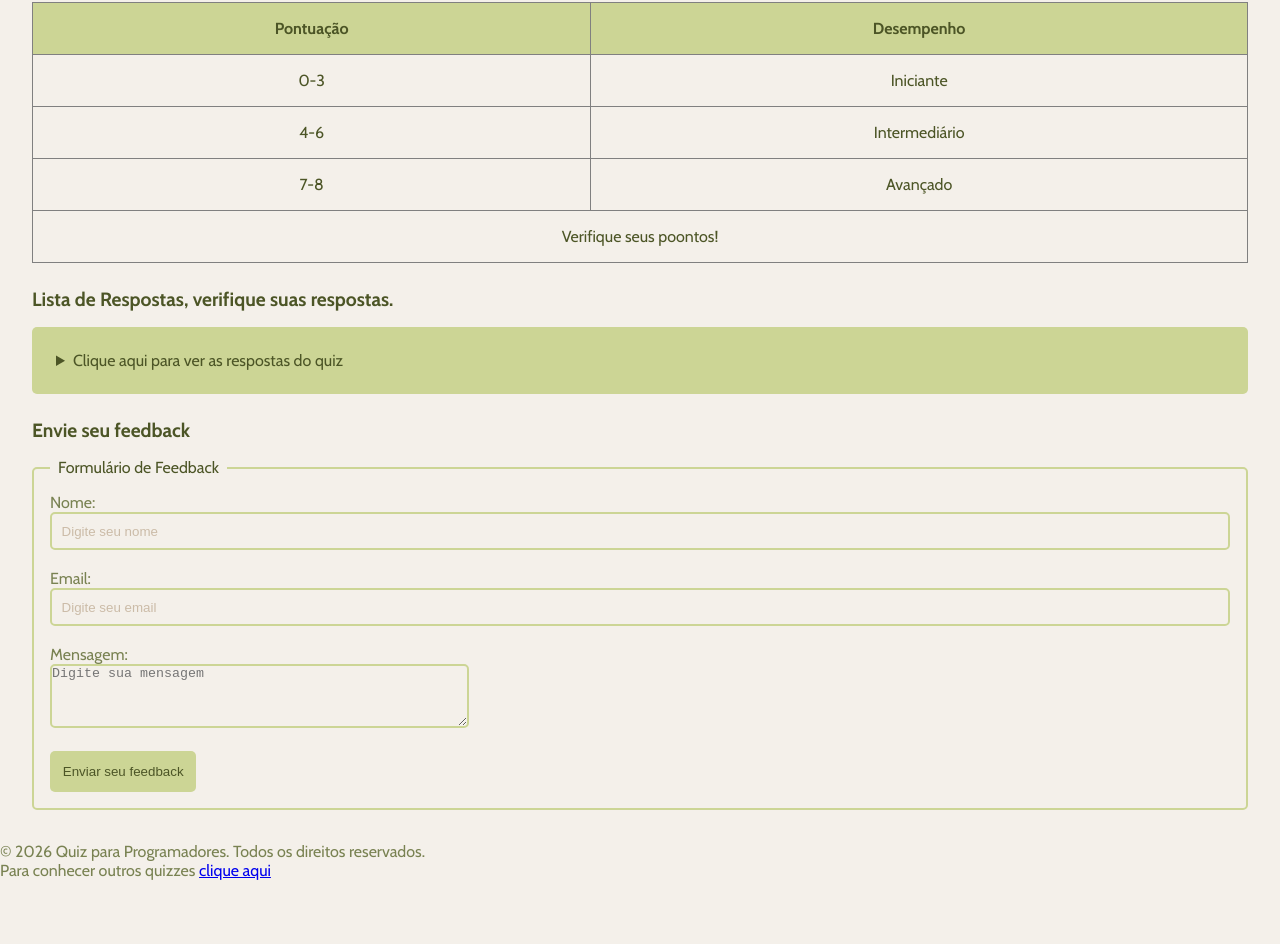
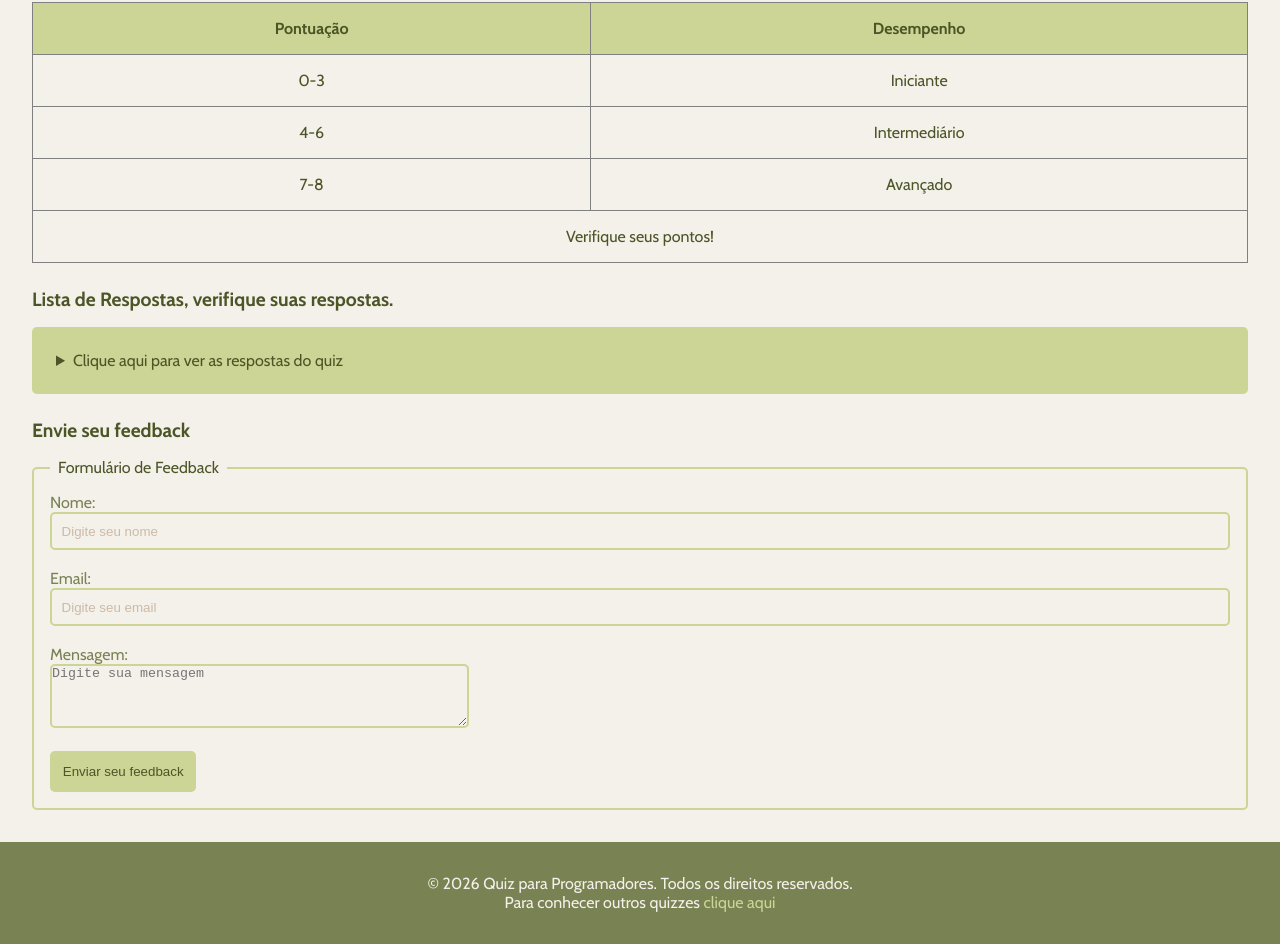
Before and after one commit to paulinsan/Estudo-Front-Web, a plain HTML site: page index.html in a window 1280 px wide. Shown: the part 1339-2283 px from the top of the page. Before the commit the page ends 2219 px from the top, so only its background shows below. Drawn offline with nearby package versions, Linux system fonts and the light colour scheme.

Commit message:
adiciona README.md com descrição do projeto e funcionalidades; corrige erros de digitação e estiliza o rodapé no HTML e CSS

```diff
--- a/index.html
+++ b/index.html
@@ -123,7 +123,7 @@
                 </tbody>
                 <tfooot>
                     <tr>
-                        <td colspan="2">Verifique seus poontos!</td>
+                        <td colspan="2">Verifique seus pontos!</td>
                     </tr>
                 </tfooot>
             </table>
@@ -163,8 +163,8 @@
         </section>
     </main>
     <footer>
-        <p>&copy; 2026 Quiz para Programadores. Todos os direitos reservados.</p>
-        <p>Para conhecer outros quizzes <a href="https://www.superprof.com.br/blog/quiz-programacao/" target="_blank">clique aqui</a></p>
+        <p class="paragrafo-footer">&copy; 2026 Quiz para Programadores. Todos os direitos reservados.</p>
+        <p class="paragrafo-footer">Para conhecer outros quizzes <a href="https://www.superprof.com.br/blog/quiz-programacao/" target="_blank">clique aqui</a></p>
     </footer>
  </body>
  </html>
--- a/style.css
+++ b/style.css
@@ -86,7 +86,7 @@ td {
     text-align: center;
 }
 
-tfoot {
+tfoot td {
     background-color: #798252;
     color: #f4f0ea;
 }
@@ -137,3 +137,18 @@ button {
     border-radius: 5px;
     cursor: pointer;
 }
+
+footer {
+    background-color: #798252;
+    text-align: center;
+    padding: 2rem;
+}
+
+.paragrafo-footer {
+    color: #f4f0ea;
+}
+
+footer a {
+    color: #ccd595;
+    text-decoration: none;
+}
```
Also changed, not shown: 1 other file.
